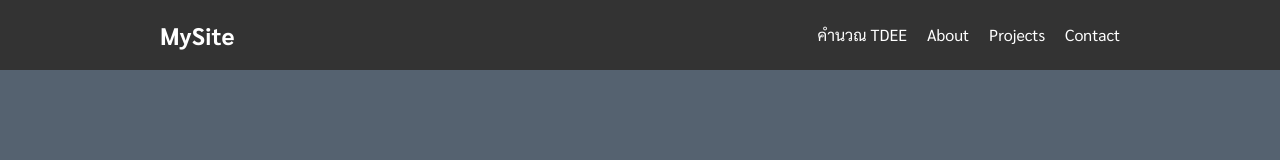
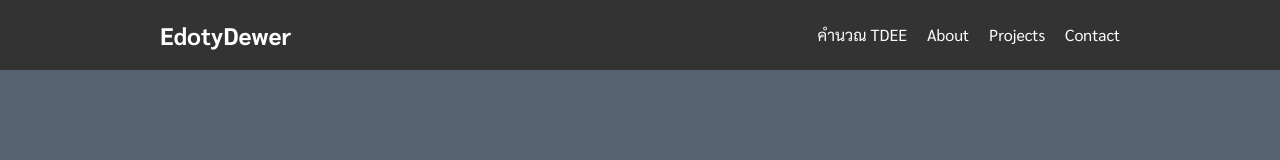
Before and after one commit to edotydewer/edotydewer.github.io, a plain HTML site: page index.html in a window 1280 px wide. Shown: the top 160 px of the page. Drawn offline with Linux system fonts and the light colour scheme.

Commit message:
Update index.html

```diff
--- a/index.html
+++ b/index.html
@@ -13,7 +13,7 @@
 
     <nav>
         <div class="container">
-            <a href="#" class="nav-logo">MySite</a>
+            <a href="#" class="nav-logo">EdotyDewer</a>
             <ul>
                 <li><a href="tdee.html">คำนวณ TDEE</a></li>
                 <li><a href="#about">About</a></li>
```
